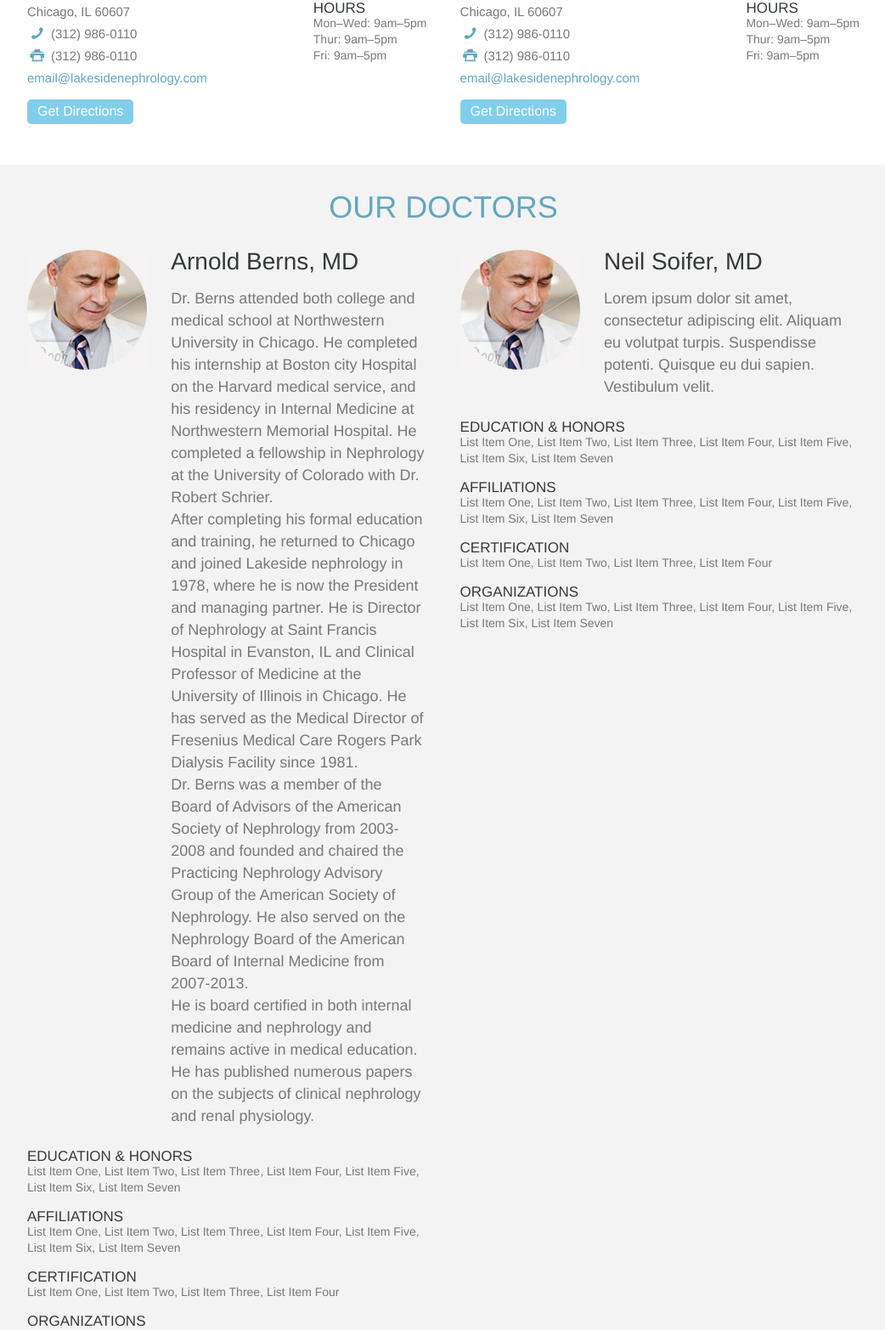
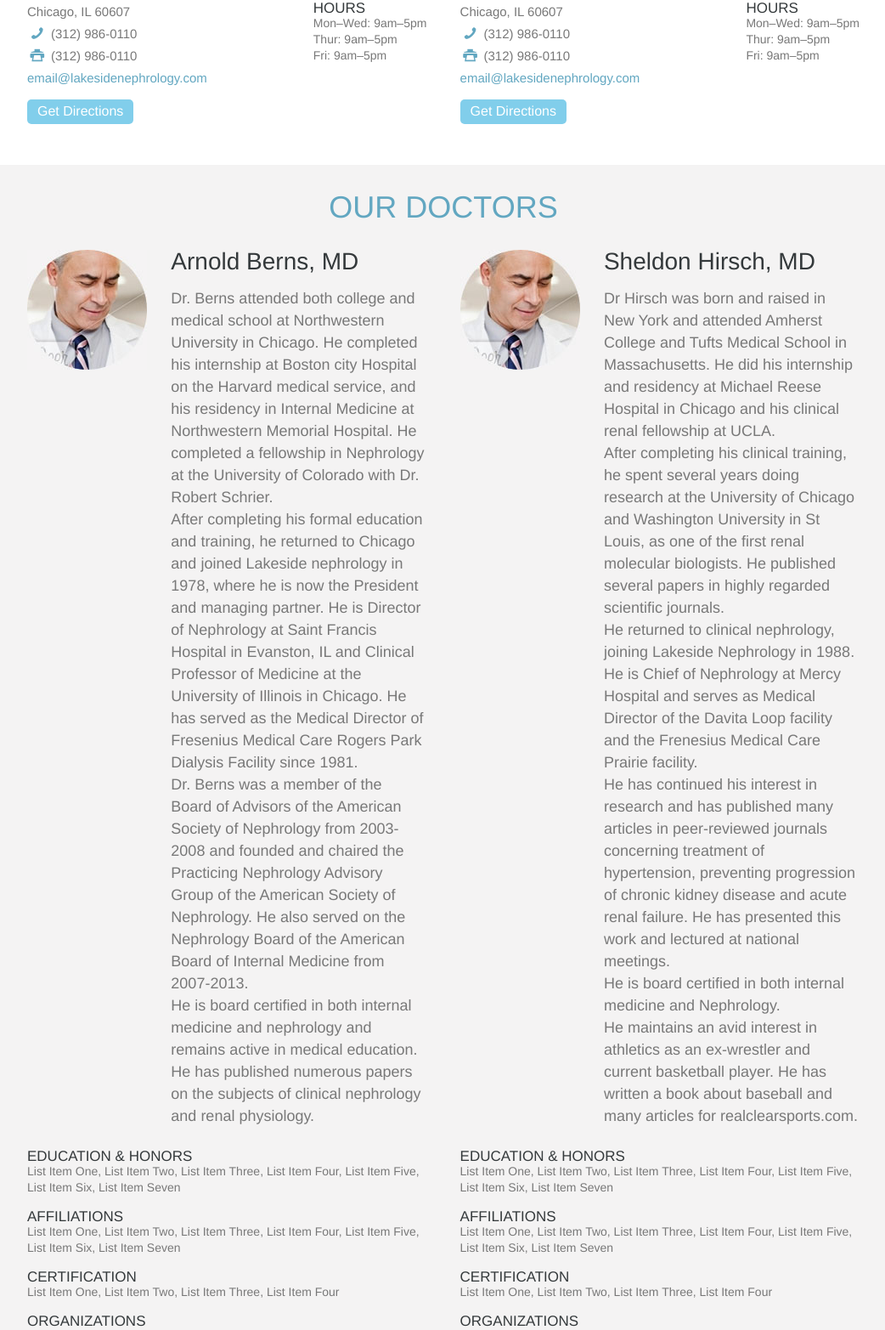
Before and after one commit to nsoifer/static, a PHP site: page / in a window 1280 px wide. Shown: the part 1198-2763 px from the top of the page at 85% size, without its empty margins (118-1160 px from the left). Run offline with PHP 8.4, Linux system fonts and the light colour scheme; some libraries are stand-ins or nearby versions.

Commit message:
second bio added

```diff
--- a/index.php
+++ b/index.php
@@ -137,8 +137,13 @@
 		                    <img src="images/pic-doctor-01.jpg" alt="" />
 		                </div>
 		                <div class="right">
-		                    <h3 class="doc-title">Neil Soifer, MD</h3>
-                            <p>Lorem ipsum dolor sit amet, consectetur adipiscing elit. Aliquam eu volutpat turpis. Suspendisse potenti. Quisque eu dui sapien. Vestibulum velit.</p>
+		                    <h3 class="doc-title">Sheldon Hirsch, MD</h3>
+                            <p>Dr Hirsch was born and raised in New York and attended Amherst College and Tufts Medical School in Massachusetts. He did his internship and residency at Michael Reese Hospital in Chicago and his clinical renal fellowship at UCLA.</p>
+                            <p>After completing his clinical training, he spent several years doing research at the University of Chicago and Washington University in St Louis, as one of the first renal molecular biologists. He published several papers in highly regarded scientific journals.</p>
+                            <p>He returned to clinical nephrology, joining Lakeside Nephrology in 1988. He is Chief of Nephrology at Mercy Hospital and serves as Medical Director of the Davita Loop facility and the Frenesius Medical Care Prairie facility.</p>
+                            <p>He has continued his interest in research and has published many articles in peer-reviewed journals concerning treatment of hypertension, preventing progression of chronic kidney disease and acute renal failure. He has presented this work and lectured at national meetings.</p>
+                            <p>He is board certified in both internal medicine and Nephrology.</p>
+                            <p>He maintains an avid interest in athletics as an ex-wrestler and current basketball player. He has written a book about baseball and many articles for realclearsports.com.</p>
 		                </div>
 		            </div>
 		            <div class="info">
```
